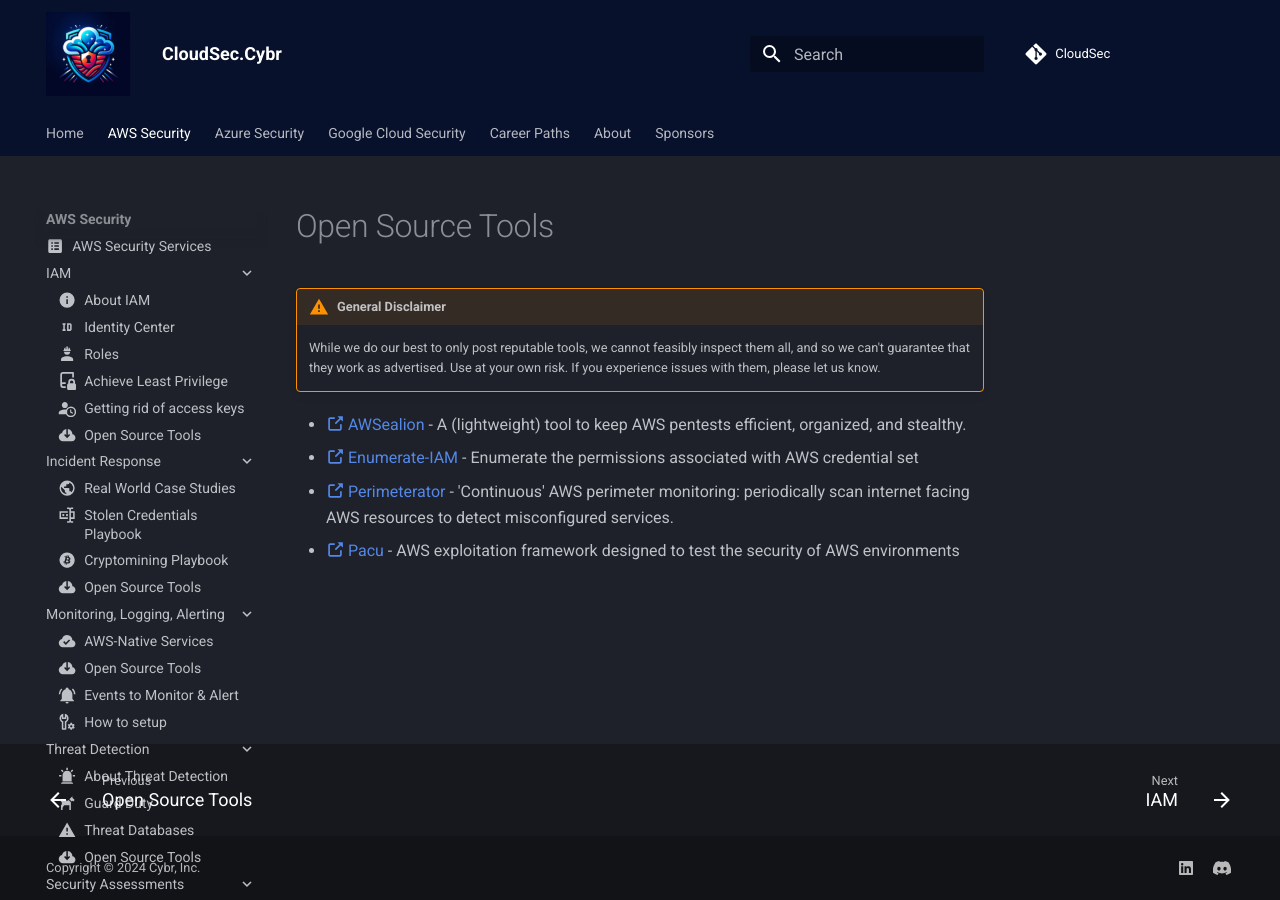
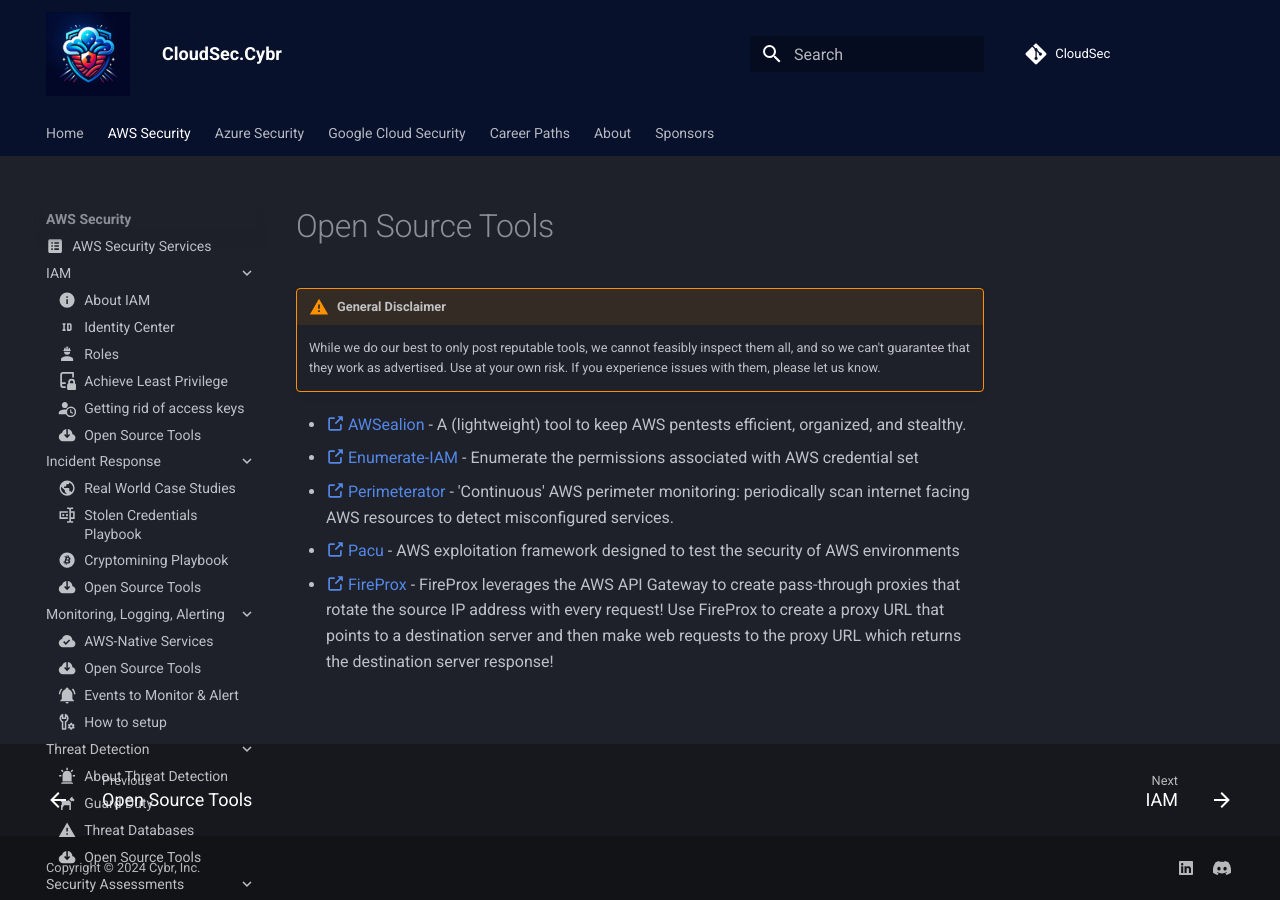
Before and after one commit to Cybr-Inc/CloudSec, an MkDocs documentation site: the page built from docs/aws/security-assessments/pentesting-red-teaming/open-source-tools.md, in a window 1280 px wide. Built offline with MkDocs 1.6.1 and Material for MkDocs 9.7.7, drawn with Linux system fonts in a browser that asks for light colours; comment, search, counter and statistics services are not loaded.

Commit message:
added FireProx to AWS - Security Assessments - Pentesting & Red Teaming - Open Source Tools

```diff
--- a/docs/aws/security-assessments/pentesting-red-teaming/open-source-tools.md
+++ b/docs/aws/security-assessments/pentesting-red-teaming/open-source-tools.md
@@ -9,3 +9,4 @@ icon: material/cloud-download
 - [ :octicons-link-external-16: Enumerate-IAM](https://github.com/andresriancho/enumerate-iam/tree/master) - Enumerate the permissions associated with AWS credential set
 - [ :octicons-link-external-16: Perimeterator](https://github.com/darkarnium/perimeterator) - 'Continuous' AWS perimeter monitoring: periodically scan internet facing AWS resources to detect misconfigured services.
 - [ :octicons-link-external-16: Pacu](https://github.com/RhinoSecurityLabs/pacu) - AWS exploitation framework designed to test the security of AWS environments
+- [ :octicons-link-external-16: FireProx](https://github.com/ustayready/fireprox) - FireProx leverages the AWS API Gateway to create pass-through proxies that rotate the source IP address with every request! Use FireProx to create a proxy URL that points to a destination server and then make web requests to the proxy URL which returns the destination server response!
```
